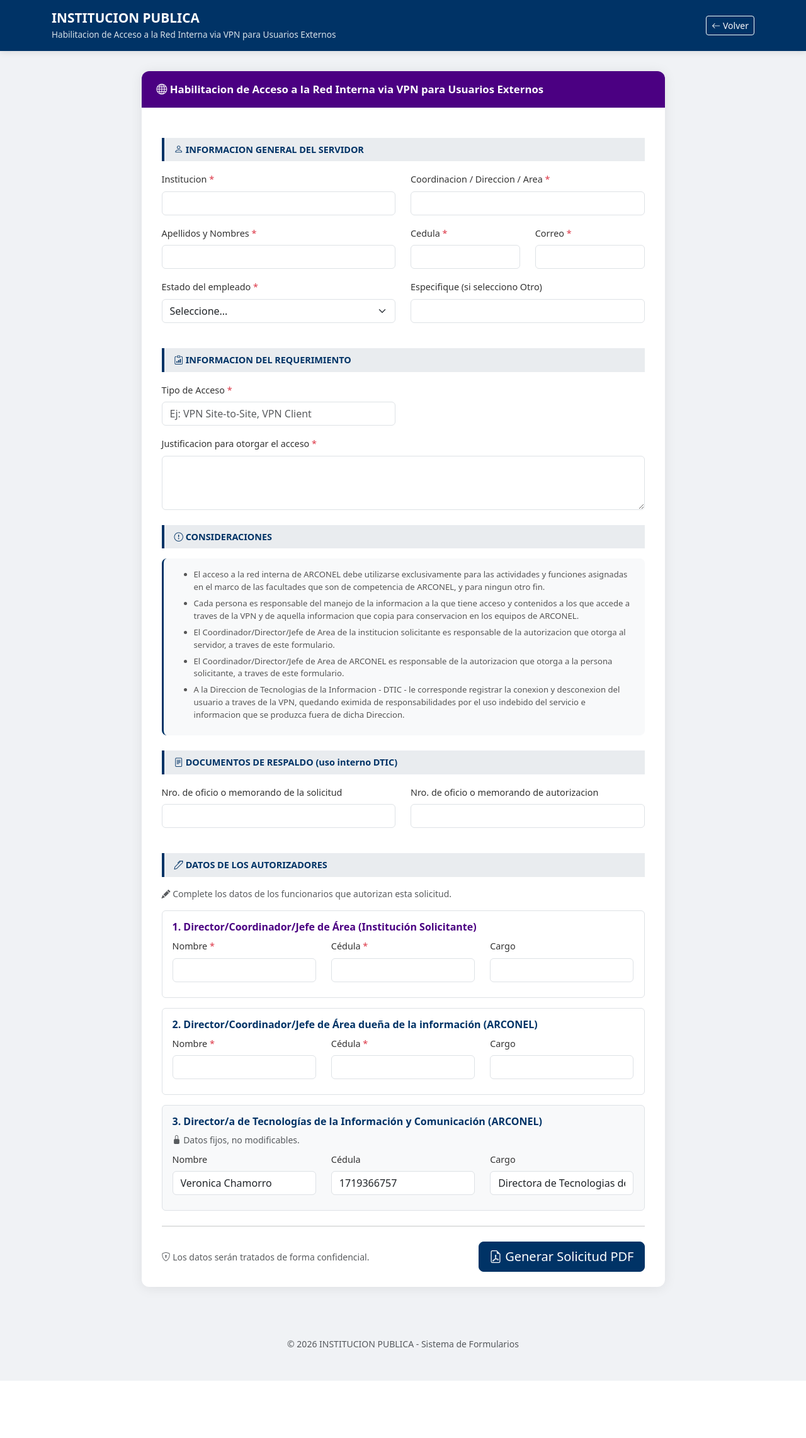
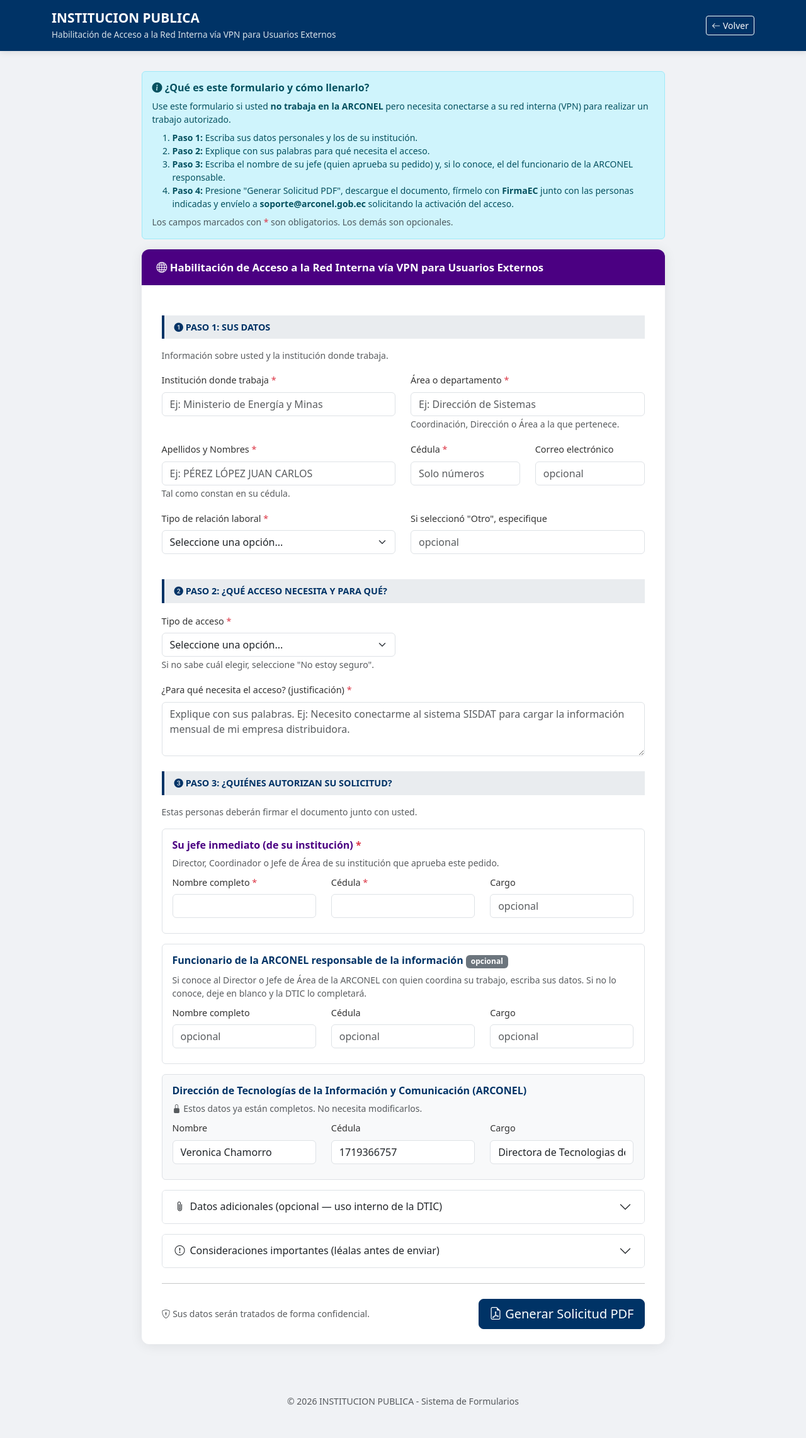
Before and after one commit to ncuenca84/formularios, a PHP site: page /forms/form4.php in a window 1280 px wide. Shown: the whole page at 63% size. Before the commit the page ends 2193 px from the top, so only its background shows below. Run offline with PHP 8.4, Linux system fonts and the light colour scheme; data comes from the database, SQL or seed files in the repository.

Commit message:
feat: simplificar formulario 4 (VPN) para usuarios no informaticos
Rediseño orientado a usuarios externos sin conocimientos tecnicos:
- Guia inicial que explica que es el formulario y los 4 pasos
- Secciones renombradas como pasos: PASO 1 Sus datos, PASO 2 Que
  acceso necesita, PASO 3 Quienes autorizan
- Tipo de acceso ahora es lista desplegable con lenguaje simple
  (incluye opcion "No estoy seguro - la DTIC me asesorara")
- Campos opcionales marcados claramente (correo, cargo, funcionario
  ARCONEL responsable, oficios/memorandos)
- Firmante de area ARCONEL ahora opcional: si el usuario externo no
  lo conoce, la DTIC lo completa
- Consideraciones y datos de respaldo en acordeones colapsables
  para no saturar la pantalla
- Placeholders con ejemplos reales y ortografia con tildes

Co-Authored-By: Claude Fable 5 <noreply@anthropic.com>
Claude-Session: https://claude.ai/code/session_011NczRJK8wdJmAZTVbdKkp6

```diff
--- a/forms/form4.php
+++ b/forms/form4.php
@@ -5,7 +5,11 @@ require_once __DIR__ . '/../includes/layout.php';
 
 $config = getAllConfig();
 $colorPrimario = $config['color_primario'] ?? '#003366';
-$titulo = 'Habilitacion de Acceso a la Red Interna via VPN para Usuarios Externos';
+$titulo = 'Habilitación de Acceso a la Red Interna vía VPN para Usuarios Externos';
+
+$dticNombre = $config['dtic_nombre'] ?? 'Veronica Chamorro';
+$dticCedula = $config['dtic_cedula'] ?? '1719366757';
+$dticCargo = $config['dtic_cargo'] ?? 'Directora de Tecnologias de la Informacion y Comunicacion';
 
 renderHeadHtml($titulo, $colorPrimario);
 renderHeader($config, $titulo);
@@ -14,6 +18,19 @@ renderHeader($config, $titulo);
 <div class="container mb-5">
     <div class="row justify-content-center">
         <div class="col-lg-9">
+
+            <div class="alert alert-info">
+                <h6 class="fw-bold"><i class="bi bi-info-circle-fill"></i> ¿Qué es este formulario y cómo llenarlo?</h6>
+                <p class="small mb-2">Use este formulario si usted <strong>no trabaja en la ARCONEL</strong> pero necesita conectarse a su red interna (VPN) para realizar un trabajo autorizado.</p>
+                <ol class="mb-0 small">
+                    <li><strong>Paso 1:</strong> Escriba sus datos personales y los de su institución.</li>
+                    <li><strong>Paso 2:</strong> Explique con sus palabras para qué necesita el acceso.</li>
+                    <li><strong>Paso 3:</strong> Escriba el nombre de su jefe (quien aprueba su pedido) y, si lo conoce, el del funcionario de la ARCONEL responsable.</li>
+                    <li><strong>Paso 4:</strong> Presione "Generar Solicitud PDF", descargue el documento, fírmelo con <strong>FirmaEC</strong> junto con las personas indicadas y envíelo a <strong>soporte@arconel.gob.ec</strong> solicitando la activación del acceso.</li>
+                </ol>
+                <p class="small mb-0 mt-2 text-muted">Los campos marcados con <span class="text-danger">*</span> son obligatorios. Los demás son opcionales.</p>
+            </div>
+
             <div class="form-card">
                 <div class="card-header" style="background: #4B0082;">
                     <i class="bi bi-globe"></i> <?= $titulo ?>
@@ -22,96 +39,81 @@ renderHeader($config, $titulo);
                     <form action="/process.php" method="POST" novalidate>
                         <input type="hidden" name="tipo_formulario" value="4">
 
-                        <!-- INFORMACION GENERAL DEL SERVIDOR -->
-                        <div class="section-title"><i class="bi bi-person"></i> INFORMACION GENERAL DEL SERVIDOR</div>
+                        <!-- PASO 1: DATOS DEL SOLICITANTE -->
+                        <div class="section-title"><i class="bi bi-1-circle-fill"></i> PASO 1: SUS DATOS</div>
+                        <p class="text-muted small">Información sobre usted y la institución donde trabaja.</p>
                         <div class="row">
                             <div class="col-md-6 mb-3">
-                                <label class="form-label">Institucion <span class="text-danger">*</span></label>
-                                <input type="text" name="institucion" class="form-control" required>
+                                <label class="form-label">Institución donde trabaja <span class="text-danger">*</span></label>
+                                <input type="text" name="institucion" class="form-control" placeholder="Ej: Ministerio de Energía y Minas" required>
                             </div>
                             <div class="col-md-6 mb-3">
-                                <label class="form-label">Coordinacion / Direccion / Area <span class="text-danger">*</span></label>
-                                <input type="text" name="area" class="form-control" required>
+                                <label class="form-label">Área o departamento <span class="text-danger">*</span></label>
+                                <input type="text" name="area" class="form-control" placeholder="Ej: Dirección de Sistemas" required>
+                                <small class="text-muted">Coordinación, Dirección o Área a la que pertenece.</small>
                             </div>
                         </div>
                         <div class="row">
                             <div class="col-md-6 mb-3">
                                 <label class="form-label">Apellidos y Nombres <span class="text-danger">*</span></label>
-                                <input type="text" name="nombre_completo" class="form-control" required>
+                                <input type="text" name="nombre_completo" class="form-control" placeholder="Ej: PÉREZ LÓPEZ JUAN CARLOS" required>
+                                <small class="text-muted">Tal como constan en su cédula.</small>
                             </div>
                             <div class="col-md-3 mb-3">
-                                <label class="form-label">Cedula <span class="text-danger">*</span></label>
-                                <input type="text" name="cedula" class="form-control" data-solo-numeros maxlength="13" required>
+                                <label class="form-label">Cédula <span class="text-danger">*</span></label>
+                                <input type="text" name="cedula" class="form-control" data-solo-numeros maxlength="13" placeholder="Solo números" required>
                             </div>
                             <div class="col-md-3 mb-3">
-                                <label class="form-label">Correo <span class="text-danger">*</span></label>
-                                <input type="email" name="correo" class="form-control" required>
+                                <label class="form-label">Correo electrónico</label>
+                                <input type="email" name="correo" class="form-control" placeholder="opcional">
                             </div>
                         </div>
                         <div class="row">
                             <div class="col-md-6 mb-3">
-                                <label class="form-label">Estado del empleado <span class="text-danger">*</span></label>
+                                <label class="form-label">Tipo de relación laboral <span class="text-danger">*</span></label>
                                 <select name="estado_empleado" class="form-select" required>
-                                    <option value="">Seleccione...</option>
-                                    <option value="Nombramiento">Nombramiento</option>
-                                    <option value="Ocasional">Ocasional</option>
-                                    <option value="Serv. Prof.">Servicios Profesionales</option>
+                                    <option value="">Seleccione una opción...</option>
+                                    <option value="Nombramiento">Nombramiento (personal permanente)</option>
+                                    <option value="Ocasional">Contrato ocasional</option>
+                                    <option value="Serv. Prof.">Servicios profesionales (consultor/contratista)</option>
                                     <option value="Otro">Otro</option>
                                 </select>
                             </div>
                             <div class="col-md-6 mb-3">
-                                <label class="form-label">Especifique (si selecciono Otro)</label>
-                                <input type="text" name="estado_otro" class="form-control">
+                                <label class="form-label">Si seleccionó "Otro", especifique</label>
+                                <input type="text" name="estado_otro" class="form-control" placeholder="opcional">
                             </div>
                         </div>
 
-                        <!-- INFORMACION DEL REQUERIMIENTO -->
-                        <div class="section-title"><i class="bi bi-clipboard-data"></i> INFORMACION DEL REQUERIMIENTO</div>
+                        <!-- PASO 2: QUE NECESITA -->
+                        <div class="section-title"><i class="bi bi-2-circle-fill"></i> PASO 2: ¿QUÉ ACCESO NECESITA Y PARA QUÉ?</div>
                         <div class="row">
                             <div class="col-md-6 mb-3">
-                                <label class="form-label">Tipo de Acceso <span class="text-danger">*</span></label>
-                                <input type="text" name="tipo_acceso" class="form-control" placeholder="Ej: VPN Site-to-Site, VPN Client" required>
+                                <label class="form-label">Tipo de acceso <span class="text-danger">*</span></label>
+                                <select name="tipo_acceso" class="form-select" required>
+                                    <option value="">Seleccione una opción...</option>
+                                    <option value="VPN Cliente (conexion desde mi computador)">VPN Cliente (conexión desde mi computador)</option>
+                                    <option value="VPN Sitio a Sitio (conexion entre instituciones)">VPN Sitio a Sitio (conexión entre instituciones)</option>
+                                    <option value="No estoy seguro - requiere asesoria de la DTIC">No estoy seguro (la DTIC me asesorará)</option>
+                                </select>
+                                <small class="text-muted">Si no sabe cuál elegir, seleccione "No estoy seguro".</small>
                             </div>
                         </div>
                         <div class="mb-3">
-                            <label class="form-label">Justificacion para otorgar el acceso <span class="text-danger">*</span></label>
-                            <textarea name="justificacion" class="form-control" rows="3" required></textarea>
+                            <label class="form-label">¿Para qué necesita el acceso? (justificación) <span class="text-danger">*</span></label>
+                            <textarea name="justificacion" class="form-control" rows="3" placeholder="Explique con sus palabras. Ej: Necesito conectarme al sistema SISDAT para cargar la información mensual de mi empresa distribuidora." required></textarea>
                         </div>
 
-                        <!-- CONSIDERACIONES -->
-                        <div class="section-title"><i class="bi bi-exclamation-circle"></i> CONSIDERACIONES</div>
-                        <div class="consideraciones">
-                            <ul class="mb-0">
-                                <li>El acceso a la red interna de ARCONEL debe utilizarse exclusivamente para las actividades y funciones asignadas en el marco de las facultades que son de competencia de ARCONEL, y para ningun otro fin.</li>
-                                <li>Cada persona es responsable del manejo de la informacion a la que tiene acceso y contenidos a los que accede a traves de la VPN y de aquella informacion que copia para conservacion en los equipos de ARCONEL.</li>
-                                <li>El Coordinador/Director/Jefe de Area de la institucion solicitante es responsable de la autorizacion que otorga al servidor, a traves de este formulario.</li>
-                                <li>El Coordinador/Director/Jefe de Area de ARCONEL es responsable de la autorizacion que otorga a la persona solicitante, a traves de este formulario.</li>
-                                <li>A la Direccion de Tecnologias de la Informacion - DTIC - le corresponde registrar la conexion y desconexion del usuario a traves de la VPN, quedando eximida de responsabilidades por el uso indebido del servicio e informacion que se produzca fuera de dicha Direccion.</li>
-                            </ul>
-                        </div>
-
-                        <!-- DOCUMENTOS DE RESPALDO -->
-                        <div class="section-title"><i class="bi bi-file-text"></i> DOCUMENTOS DE RESPALDO (uso interno DTIC)</div>
-                        <div class="row">
-                            <div class="col-md-6 mb-3">
-                                <label class="form-label">Nro. de oficio o memorando de la solicitud</label>
-                                <input type="text" name="nro_oficio_solicitud" class="form-control">
-                            </div>
-                            <div class="col-md-6 mb-3">
-                                <label class="form-label">Nro. de oficio o memorando de autorizacion</label>
-                                <input type="text" name="nro_oficio_autorizacion" class="form-control">
-                            </div>
-                        </div>
-
-                        <!-- DATOS DE LOS AUTORIZADORES -->
-                        <div class="section-title"><i class="bi bi-pen"></i> DATOS DE LOS AUTORIZADORES</div>
-                        <p class="text-muted small"><i class="bi bi-pencil-fill"></i> Complete los datos de los funcionarios que autorizan esta solicitud.</p>
+                        <!-- PASO 3: QUIENES AUTORIZAN -->
+                        <div class="section-title"><i class="bi bi-3-circle-fill"></i> PASO 3: ¿QUIÉNES AUTORIZAN SU SOLICITUD?</div>
+                        <p class="text-muted small">Estas personas deberán firmar el documento junto con usted.</p>
 
                         <div class="border rounded p-3 mb-3">
-                            <h6 class="fw-bold" style="color:#4B0082;">1. Director/Coordinador/Jefe de Área (Institución Solicitante)</h6>
+                            <h6 class="fw-bold" style="color:#4B0082;">Su jefe inmediato (de su institución) <span class="text-danger">*</span></h6>
+                            <p class="text-muted small mb-2">Director, Coordinador o Jefe de Área de su institución que aprueba este pedido.</p>
                             <div class="row">
                                 <div class="col-md-4 mb-2">
-                                    <label class="form-label">Nombre <span class="text-danger">*</span></label>
+                                    <label class="form-label">Nombre completo <span class="text-danger">*</span></label>
                                     <input type="text" name="firma_inst_nombre" class="form-control" required>
                                 </div>
                                 <div class="col-md-4 mb-2">
@@ -120,37 +122,33 @@ renderHeader($config, $titulo);
                                 </div>
                                 <div class="col-md-4 mb-2">
                                     <label class="form-label">Cargo</label>
-                                    <input type="text" name="firma_inst_cargo" class="form-control">
+                                    <input type="text" name="firma_inst_cargo" class="form-control" placeholder="opcional">
                                 </div>
                             </div>
                         </div>
 
                         <div class="border rounded p-3 mb-3">
-                            <h6 class="fw-bold" style="color:#003366;">2. Director/Coordinador/Jefe de Área dueña de la información (ARCONEL)</h6>
+                            <h6 class="fw-bold" style="color:#003366;">Funcionario de la ARCONEL responsable de la información <span class="badge bg-secondary">opcional</span></h6>
+                            <p class="text-muted small mb-2">Si conoce al Director o Jefe de Área de la ARCONEL con quien coordina su trabajo, escriba sus datos. Si no lo conoce, deje en blanco y la DTIC lo completará.</p>
                             <div class="row">
                                 <div class="col-md-4 mb-2">
-                                    <label class="form-label">Nombre <span class="text-danger">*</span></label>
-                                    <input type="text" name="firma_area_nombre" class="form-control" required>
+                                    <label class="form-label">Nombre completo</label>
+                                    <input type="text" name="firma_area_nombre" class="form-control" placeholder="opcional">
                                 </div>
                                 <div class="col-md-4 mb-2">
-                                    <label class="form-label">Cédula <span class="text-danger">*</span></label>
-                                    <input type="text" name="firma_area_cedula" class="form-control" data-solo-numeros maxlength="13" required>
+                                    <label class="form-label">Cédula</label>
+                                    <input type="text" name="firma_area_cedula" class="form-control" data-solo-numeros maxlength="13" placeholder="opcional">
                                 </div>
                                 <div class="col-md-4 mb-2">
                                     <label class="form-label">Cargo</label>
-                                    <input type="text" name="firma_area_cargo" class="form-control">
+                                    <input type="text" name="firma_area_cargo" class="form-control" placeholder="opcional">
                                 </div>
                             </div>
                         </div>
 
                         <div class="border rounded p-3 mb-3" style="background:#f8f9fa;">
-                            <h6 class="fw-bold" style="color:#003366;">3. Director/a de Tecnologías de la Información y Comunicación (ARCONEL)</h6>
-                            <p class="text-muted small mb-2"><i class="bi bi-lock-fill"></i> Datos fijos, no modificables.</p>
-                            <?php
-                            $dticNombre = $config['dtic_nombre'] ?? 'Veronica Chamorro';
-                            $dticCedula = $config['dtic_cedula'] ?? '1719366757';
-                            $dticCargo = $config['dtic_cargo'] ?? 'Directora de Tecnologias de la Informacion y Comunicacion';
-                            ?>
+                            <h6 class="fw-bold" style="color:#003366;">Dirección de Tecnologías de la Información y Comunicación (ARCONEL)</h6>
+                            <p class="text-muted small mb-2"><i class="bi bi-lock-fill"></i> Estos datos ya están completos. No necesita modificarlos.</p>
                             <div class="row">
                                 <div class="col-md-4 mb-2">
                                     <label class="form-label">Nombre</label>
@@ -167,9 +165,57 @@ renderHeader($config, $titulo);
                             </div>
                         </div>
 
+                        <!-- INFO ADICIONAL COLAPSADA -->
+                        <div class="accordion mb-3" id="accInfoAdicional">
+                            <div class="accordion-item">
+                                <h2 class="accordion-header">
+                                    <button class="accordion-button collapsed" type="button" data-bs-toggle="collapse" data-bs-target="#collapseRespaldo">
+                                        <i class="bi bi-paperclip me-2"></i> Datos adicionales (opcional — uso interno de la DTIC)
+                                    </button>
+                                </h2>
+                                <div id="collapseRespaldo" class="accordion-collapse collapse" data-bs-parent="#accInfoAdicional">
+                                    <div class="accordion-body">
+                                        <p class="text-muted small">Complete solo si su solicitud ya tiene un oficio o memorando asociado. Si no lo tiene, deje en blanco.</p>
+                                        <div class="row">
+                                            <div class="col-md-6 mb-2">
+                                                <label class="form-label">Nro. de oficio o memorando de la solicitud</label>
+                                                <input type="text" name="nro_oficio_solicitud" class="form-control" placeholder="opcional">
+                                            </div>
+                                            <div class="col-md-6 mb-2">
+                                                <label class="form-label">Nro. de oficio o memorando de la autorización</label>
+                                                <input type="text" name="nro_oficio_autorizacion" class="form-control" placeholder="opcional">
+                                            </div>
+                                        </div>
+                                    </div>
+                                </div>
+                            </div>
+                        </div>
+
+                        <!-- CONSIDERACIONES COLAPSADAS -->
+                        <div class="accordion mb-3" id="accConsideraciones">
+                            <div class="accordion-item">
+                                <h2 class="accordion-header">
+                                    <button class="accordion-button collapsed" type="button" data-bs-toggle="collapse" data-bs-target="#collapseConsider">
+                                        <i class="bi bi-exclamation-circle me-2"></i> Consideraciones importantes (léalas antes de enviar)
+                                    </button>
+                                </h2>
+                                <div id="collapseConsider" class="accordion-collapse collapse" data-bs-parent="#accConsideraciones">
+                                    <div class="accordion-body consideraciones">
+                                        <ul class="mb-0">
+                                            <li>El acceso a la red interna de ARCONEL debe utilizarse exclusivamente para las actividades y funciones asignadas en el marco de las facultades que son de competencia de ARCONEL, y para ningún otro fin.</li>
+                                            <li>Cada persona es responsable del manejo de la información a la que tiene acceso y contenidos a los que accede a través de la VPN y de aquella información que copia para conservación en los equipos de ARCONEL.</li>
+                                            <li>El Coordinador/Director/Jefe de Área de la institución solicitante es responsable de la autorización que otorga al servidor, a través de este formulario.</li>
+                                            <li>El Coordinador/Director/Jefe de Área de ARCONEL es responsable de la autorización que otorga a la persona solicitante, a través de este formulario.</li>
+                                            <li>A la Dirección de Tecnologías de la Información - DTIC - le corresponde registrar la conexión y desconexión del usuario a través de la VPN, quedando eximida de responsabilidades por el uso indebido del servicio e información que se produzca fuera de dicha Dirección.</li>
+                                        </ul>
+                                    </div>
+                                </div>
+                            </div>
+                        </div>
+
                         <hr class="my-4">
                         <div class="d-flex justify-content-between align-items-center">
-                            <small class="text-muted"><i class="bi bi-shield-lock"></i> Los datos serán tratados de forma confidencial.</small>
+                            <small class="text-muted"><i class="bi bi-shield-lock"></i> Sus datos serán tratados de forma confidencial.</small>
                             <button type="submit" class="btn btn-primary btn-lg">
                                 <i class="bi bi-file-earmark-pdf"></i> Generar Solicitud PDF
                             </button>
```
